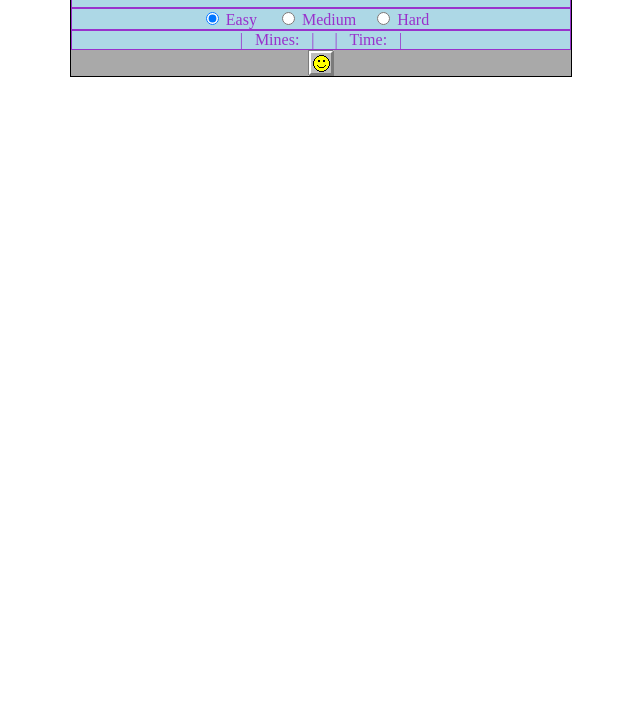
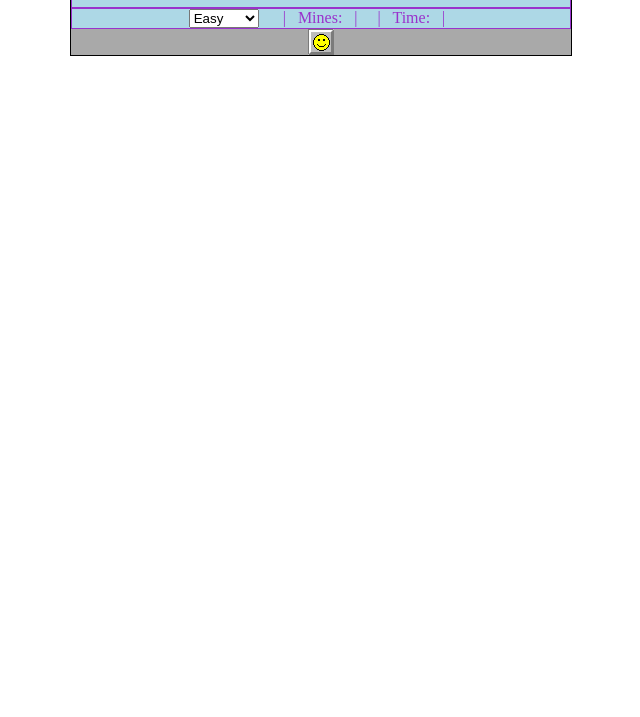
Before and after one commit to greendream0306/minesweeper, a plain HTML site: page index.html in a window 1280 px wide. Shown: the part 83-800 px from the top of the page, without its empty margins (319-959 px from the left). Drawn offline with Linux system fonts and the light colour scheme.

Commit message:
ui change

```diff
--- a/index.html
+++ b/index.html
@@ -10,13 +10,12 @@
             <div class="header">
                 <h1> Minesweeper </h1>
             </div>
-            <div class="diff-grade">
-                <input type="radio" name="difficulty" id="Easy" value="1" onclick="setDifficulty('easy')" checked/> <label for="Easy">Easy</label> &nbsp;&nbsp;&nbsp;
-                <input type="radio" name="difficulty" id="Medium" value="2" onclick="setDifficulty('medium')" /> <label for="Medium">Medium</label>&nbsp;&nbsp;&nbsp;
-                <input type="radio" name="difficulty" id="Hard" value="3" onclick="setDifficulty('hard')" /> <label for="Hard">Hard</label>&nbsp;&nbsp;&nbsp;
-            </div>
-
             <div class="view">
+                <select id="difficult" onchange="setDifficulty()">
+                    <option value="easy">Easy</option>
+                    <option value="medium">Medium</option>
+                    <option value="hard">Hard</option>
+                </select>&nbsp;&nbsp;&nbsp;
                 <span>&nbsp;&nbsp;|&nbsp;&nbsp;</span>
                 <span>Mines:</span>
                 <span id="Mines" > </span>
--- a/js/minesweeper.js
+++ b/js/minesweeper.js
@@ -245,8 +245,9 @@ function smileyUp() {
     smiley.classList.remove("face_down");
 }
 
-function setDifficulty(diff) {
-    this.defaultLevel = diff;
+function setDifficulty() {
+    var smiley = document.getElementById("difficult");
+    this.defaultLevel = smiley.value;
     startGame();
 }
 
```
